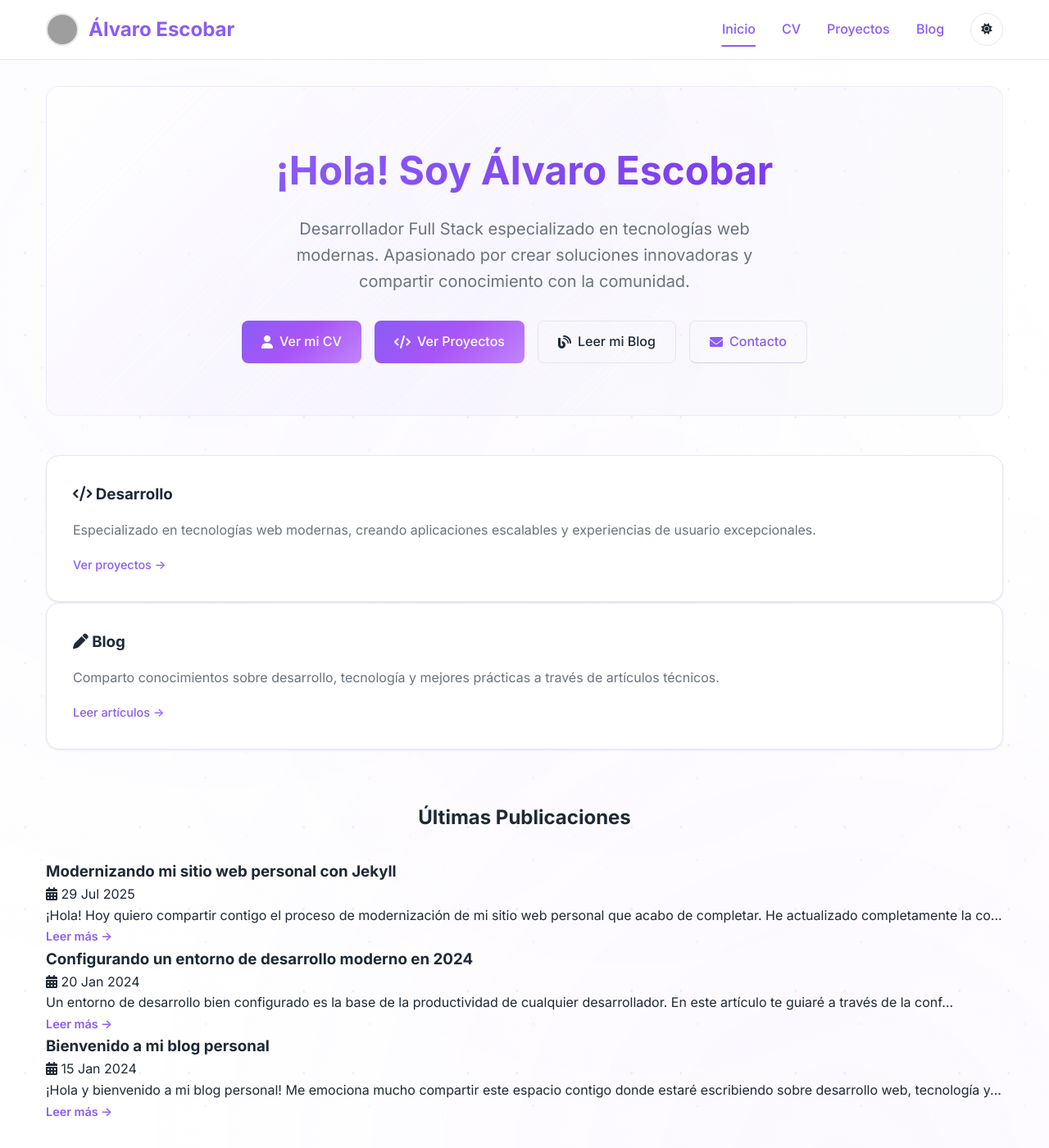
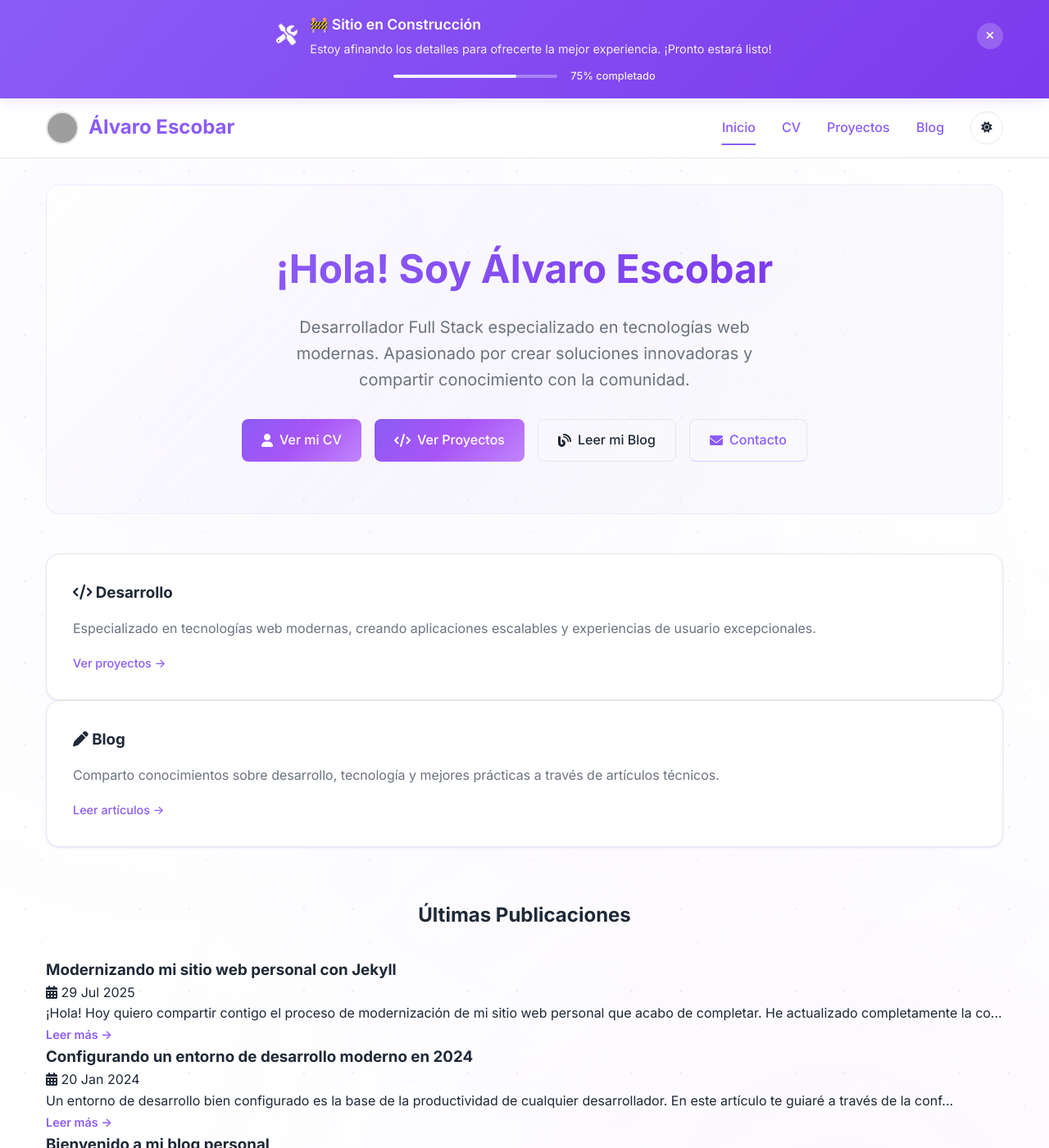
Before and after one commit to l3onkers/l3onkers.github.io, a Jekyll site: the page built from index.html, in a window 1280 px wide and 1400 px high. Shown: the whole window at 82% size. Built offline with Jekyll 4.4.1, drawn with Linux system fonts in a browser that asks for light colours; grey boxes are pictures that could not be loaded.

Commit message:
🚧 Agregar banner de construcción + estructura de media + guía de gestión

```diff
--- a/_layouts/default.html
+++ b/_layouts/default.html
@@ -109,6 +109,28 @@
 </head>
 
 <body>
+    <!-- Under Construction Banner -->
+    <div id="construction-banner" class="construction-banner">
+        <div class="construction-content">
+            <div class="construction-icon">
+                <i class="fas fa-tools"></i>
+            </div>
+            <div class="construction-text">
+                <h4>🚧 Sitio en Construcción</h4>
+                <p>Estoy afinando los detalles para ofrecerte la mejor experiencia. ¡Pronto estará listo!</p>
+            </div>
+            <button class="construction-close" onclick="closeBanner()" aria-label="Cerrar banner">
+                <i class="fas fa-times"></i>
+            </button>
+        </div>
+        <div class="construction-progress">
+            <div class="progress-bar">
+                <div class="progress-fill" style="width: 75%;"></div>
+            </div>
+            <span class="progress-text">75% completado</span>
+        </div>
+    </div>
+
     <header class="site-header">
         <div class="wrapper">
             <nav class="site-nav">
--- a/assets/css/style.css
+++ b/assets/css/style.css
@@ -1449,3 +1449,172 @@ html {
     margin-bottom: 0;
   }
 }
+
+/* Under Construction Banner */
+.construction-banner {
+  background: linear-gradient(135deg, var(--primary-color), var(--primary-hover));
+  color: white;
+  padding: 1rem 0;
+  position: sticky;
+  top: 0;
+  z-index: 200;
+  box-shadow: var(--shadow-lg);
+  animation: slideDown 0.8s ease;
+}
+
+.construction-content {
+  display: flex;
+  align-items: center;
+  justify-content: center;
+  gap: 1rem;
+  max-width: 1200px;
+  margin: 0 auto;
+  padding: 0 1rem;
+  position: relative;
+}
+
+.construction-icon {
+  font-size: 1.5rem;
+  animation: wiggle 2s ease-in-out infinite;
+}
+
+.construction-text h4 {
+  margin: 0;
+  font-size: 1.1rem;
+  font-weight: 600;
+}
+
+.construction-text p {
+  margin: 0.25rem 0 0 0;
+  font-size: 0.9rem;
+  opacity: 0.9;
+}
+
+.construction-close {
+  position: absolute;
+  right: 1rem;
+  background: rgba(255, 255, 255, 0.2);
+  border: none;
+  color: white;
+  width: 2rem;
+  height: 2rem;
+  border-radius: 50%;
+  display: flex;
+  align-items: center;
+  justify-content: center;
+  cursor: pointer;
+  transition: var(--transition);
+}
+
+.construction-close:hover {
+  background: rgba(255, 255, 255, 0.3);
+  transform: scale(1.1);
+}
+
+.construction-progress {
+  margin-top: 0.75rem;
+  display: flex;
+  align-items: center;
+  gap: 1rem;
+  justify-content: center;
+}
+
+.progress-bar {
+  width: 200px;
+  height: 4px;
+  background: rgba(255, 255, 255, 0.3);
+  border-radius: 2px;
+  overflow: hidden;
+}
+
+.progress-fill {
+  height: 100%;
+  background: white;
+  border-radius: 2px;
+  transition: width 0.3s ease;
+  animation: pulse 2s ease-in-out infinite;
+}
+
+.progress-text {
+  font-size: 0.8rem;
+  font-weight: 500;
+  opacity: 0.9;
+}
+
+/* Banner animations */
+@keyframes slideDown {
+  from {
+    transform: translateY(-100%);
+    opacity: 0;
+  }
+  to {
+    transform: translateY(0);
+    opacity: 1;
+  }
+}
+
+@keyframes wiggle {
+  0%, 7% {
+    transform: rotateZ(0);
+  }
+  15% {
+    transform: rotateZ(-15deg);
+  }
+  20% {
+    transform: rotateZ(10deg);
+  }
+  25% {
+    transform: rotateZ(-10deg);
+  }
+  30% {
+    transform: rotateZ(6deg);
+  }
+  35% {
+    transform: rotateZ(-4deg);
+  }
+  40%, 100% {
+    transform: rotateZ(0);
+  }
+}
+
+@keyframes pulse {
+  0%, 100% {
+    opacity: 1;
+  }
+  50% {
+    opacity: 0.7;
+  }
+}
+
+/* Banner hidden state */
+.construction-banner.hidden {
+  transform: translateY(-100%);
+  opacity: 0;
+  pointer-events: none;
+}
+
+/* Mobile responsive */
+@media (max-width: 768px) {
+  .construction-content {
+    flex-direction: column;
+    text-align: center;
+    gap: 0.5rem;
+  }
+
+  .construction-close {
+    top: 0.5rem;
+    right: 0.5rem;
+  }
+
+  .construction-text h4 {
+    font-size: 1rem;
+  }
+
+  .construction-text p {
+    font-size: 0.85rem;
+  }
+
+  .progress-bar {
+    width: 150px;
+  }
+}
--- a/assets/js/main.js
+++ b/assets/js/main.js
@@ -9,6 +9,15 @@ document.addEventListener('DOMContentLoaded', function() {
     const savedTheme = localStorage.getItem('theme') || 'light';
     document.documentElement.setAttribute('data-theme', savedTheme);
     updateThemeIcon(savedTheme);
+
+    // Load banner state
+    const bannerHidden = localStorage.getItem('construction-banner-hidden');
+    if (bannerHidden === 'true') {
+        const banner = document.getElementById('construction-banner');
+        if (banner) {
+            banner.classList.add('hidden');
+        }
+    }
 
     // Enhanced theme toggle with animation
     themeToggle.addEventListener('click', function() {
@@ -212,7 +221,34 @@ document.addEventListener('DOMContentLoaded', function() {
     window.addEventListener('load', function() {
         document.body.classList.add('loaded');
     });
+
+    // Add fade-in animation to cards
+    const cards = document.querySelectorAll('.card, .project-card');
+    cards.forEach((card, index) => {
+        card.style.animationDelay = `${index * 0.1}s`;
+        card.classList.add('fade-in-up');
+    });
 });
+
+// Construction Banner Functions
+function closeBanner() {
+    const banner = document.getElementById('construction-banner');
+    if (banner) {
+        banner.style.transition = 'all 0.5s ease';
+        banner.classList.add('hidden');
+        localStorage.setItem('construction-banner-hidden', 'true');
+    }
+}
+
+// Optional: Auto-hide banner after 30 seconds
+setTimeout(() => {
+    const banner = document.getElementById('construction-banner');
+    const bannerHidden = localStorage.getItem('construction-banner-hidden');
+    if (banner && bannerHidden !== 'true') {
+        // Add a subtle pulse to remind user they can close it
+        banner.style.animation = 'pulse 1s ease-in-out 3';
+    }
+}, 30000);
 
 // Add CSS for copy button
 const style = document.createElement('style');
```
Also changed, not shown: MEDIA-GUIDE.md (added, +186 -0 lines), 4 other files.
